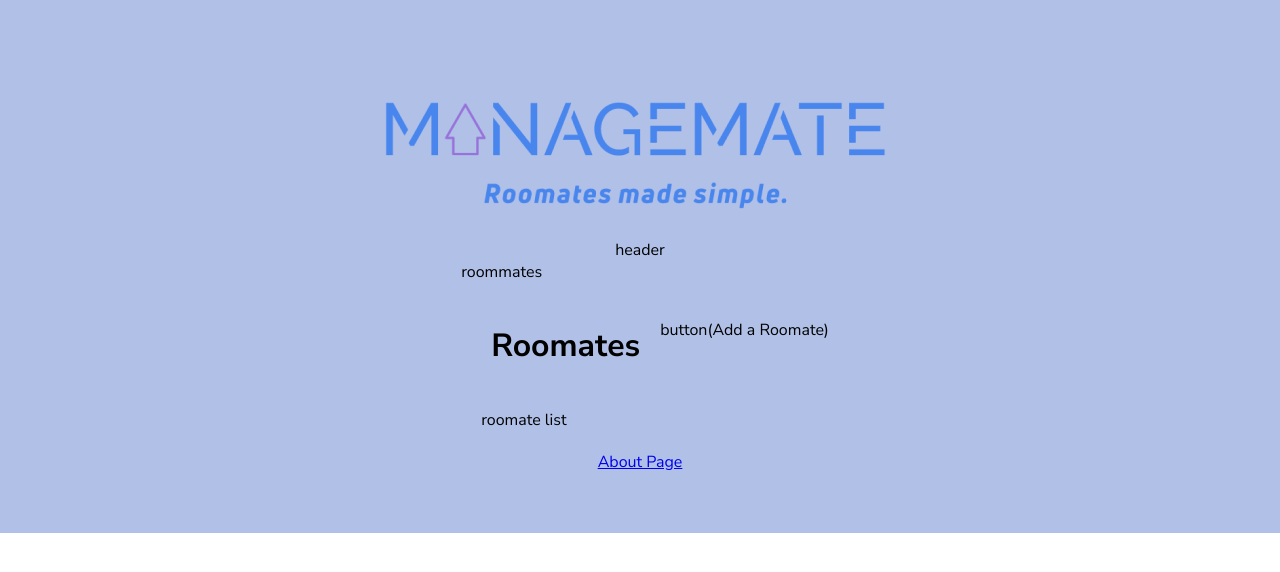
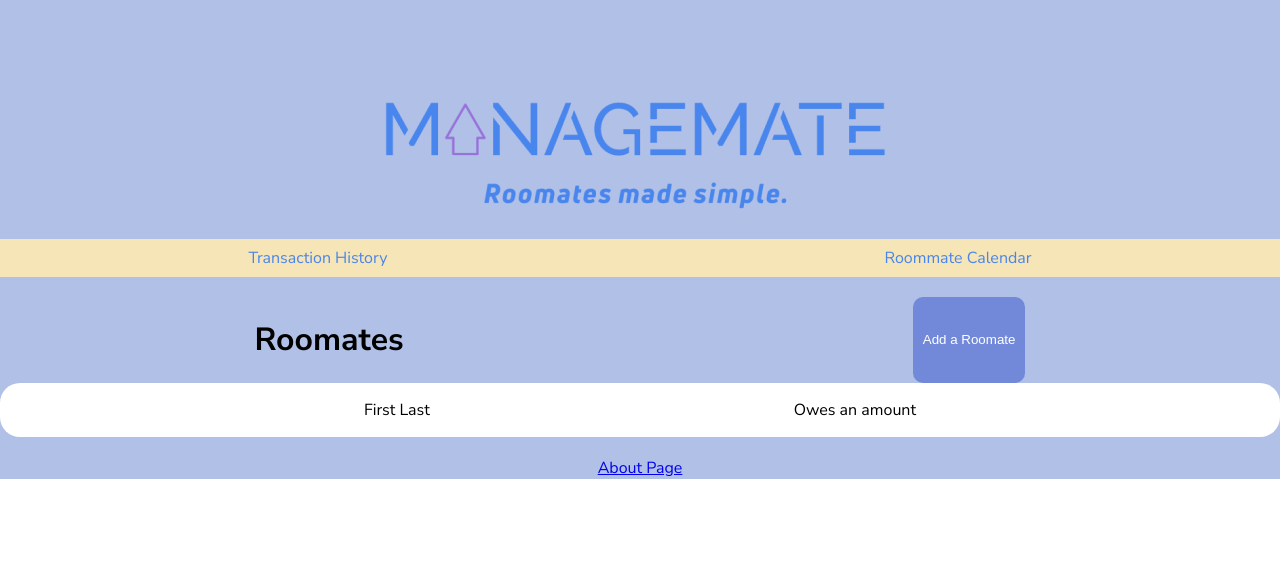
Before and after one commit to ManagemateUCLA/managemate-frontend, a React (Create React App) app in the folder managemate/: page /home in a window 1280 px wide. Shown: the top 572 px of the page. Built offline with nearby package versions, Linux system fonts and the light colour scheme.

Commit message:
Header Tab for Home Page

```diff
--- a/managemate/src/pages/about.js
+++ b/managemate/src/pages/about.js
@@ -16,7 +16,7 @@ const About = () => {
     }
 
   return (
-    <div className='background'>
+    <div className='background' style={{padding:'60px'}}>
         <div>
             <img src={logo}></img>
         </div>
@@ -32,7 +32,7 @@ const About = () => {
         </div>
         <div className='column'
             style={{width: '500px', backgroundColor: '#FFFFFF', padding: '40px',
-            borderRadius: '25px'}}>
+            borderRadius: '25px', margin:'20px'}}>
             {isLogin ?
             <div>
                 <div className='formTab'>
--- a/managemate/src/pages/home.js
+++ b/managemate/src/pages/home.js
@@ -1,5 +1,6 @@
 import React from 'react';
 import '../styles/general.css';
+import Button from 'react-bootstrap/Button';
 import logo from '../components/logo.png';
 import { HashLink as Link } from 'react-router-hash-link';
 
@@ -9,17 +10,21 @@ function Home() {
         <div>
             <img src={logo}></img>
         </div>
-        <div>
-            header
+        <div className='row'
+            style={{width:'100%', backgroundColor:'#F6E5B6', padding: '8px'}}>
+            <Link className='link'>Transaction History</Link>
+            <Link className='link'>Roommate Calendar</Link>
         </div>
-        <div>
-            roommates
+        <div className='column' style={{margin:'20px'}}>
             <div className='row'>
                 <h1>Roomates</h1>
-                <p>button(Add a Roomate)</p>
+                <Button className='button' style={{padding:'10px'}}>Add a Roomate</Button>
             </div>
-            <div className='column'>
-                roomate list
+            <div className='column' style={{backgroundColor:'#FFFFFF', borderRadius:'20px'}}>
+                <div style={styles.roommateCard}>
+                    <p>First Last</p>
+                    <p>Owes an amount</p>
+                </div>
             </div>
         </div>
         <Link to='/About'>About Page</Link>
@@ -28,4 +33,12 @@ function Home() {
   );
 }
 
+const styles = {
+    roommateCard: {
+        display: "flex",
+        flexDirection: "row",
+        justifyContent: "space-evenly"
+    }
+  }
+
 export default Home;
--- a/managemate/src/styles/general.css
+++ b/managemate/src/styles/general.css
@@ -1,10 +1,10 @@
 .background {
     display: flex;
     flex-direction: column;
-     background-color: #B0C0E7;
-     align-items: center;
-     justify-content: space-evenly;
-     padding: 60px;
+    background-color: #B0C0E7;
+    align-items: center;
+    justify-content: space-evenly;
+    padding-top: 60px;
 }
 
 .column {
@@ -13,7 +13,6 @@
     width: 100%;
     height: 100%;
     align-content: space-around;
-    margin: 20px;
 }
 
 .row {
@@ -22,7 +21,6 @@
     height: 100%;
     width: 100%;
     justify-content: space-around;
-    margin: 20px;
 }
 
 .button {
@@ -81,3 +79,8 @@
     color: #FFFFFF;
     font-size: 20px;
 }
+
+.link {
+    text-decoration: none;
+    color: #4885ED;
+}
```
